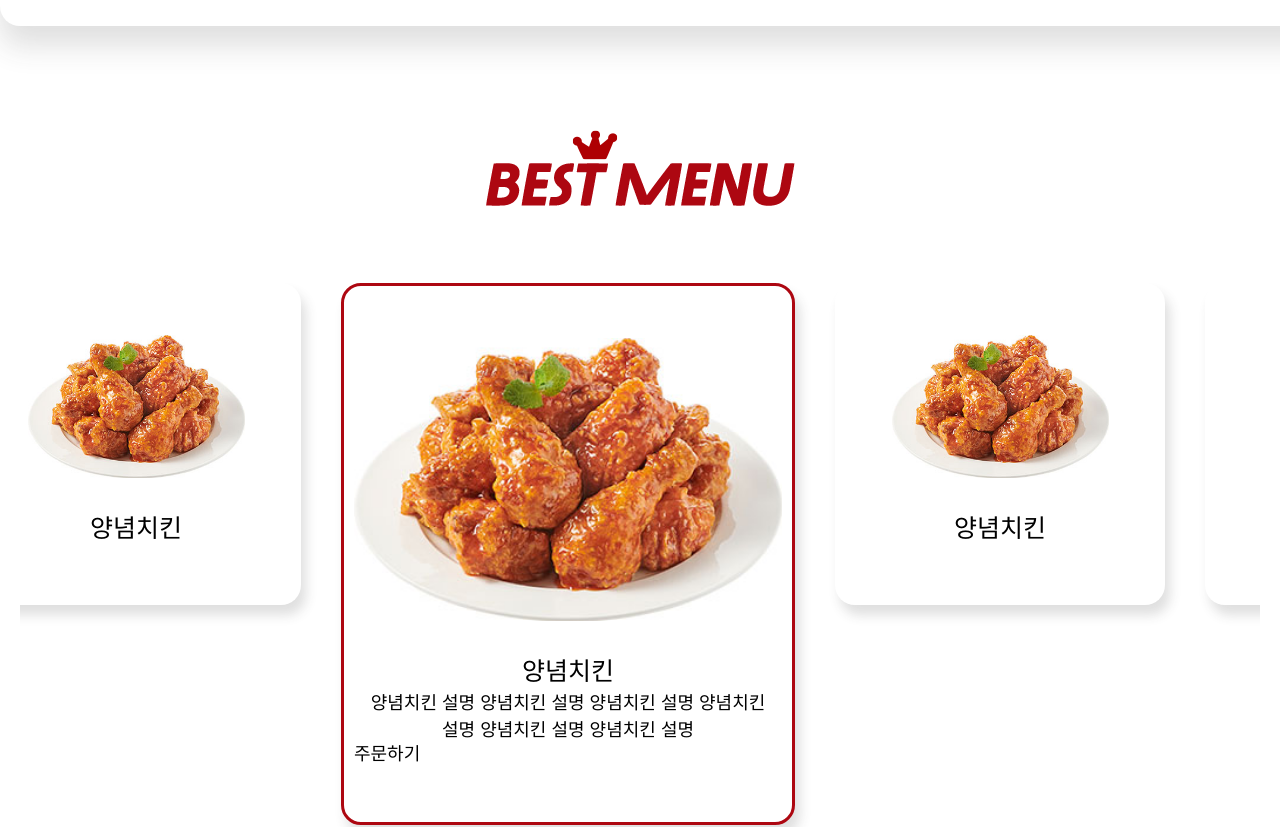
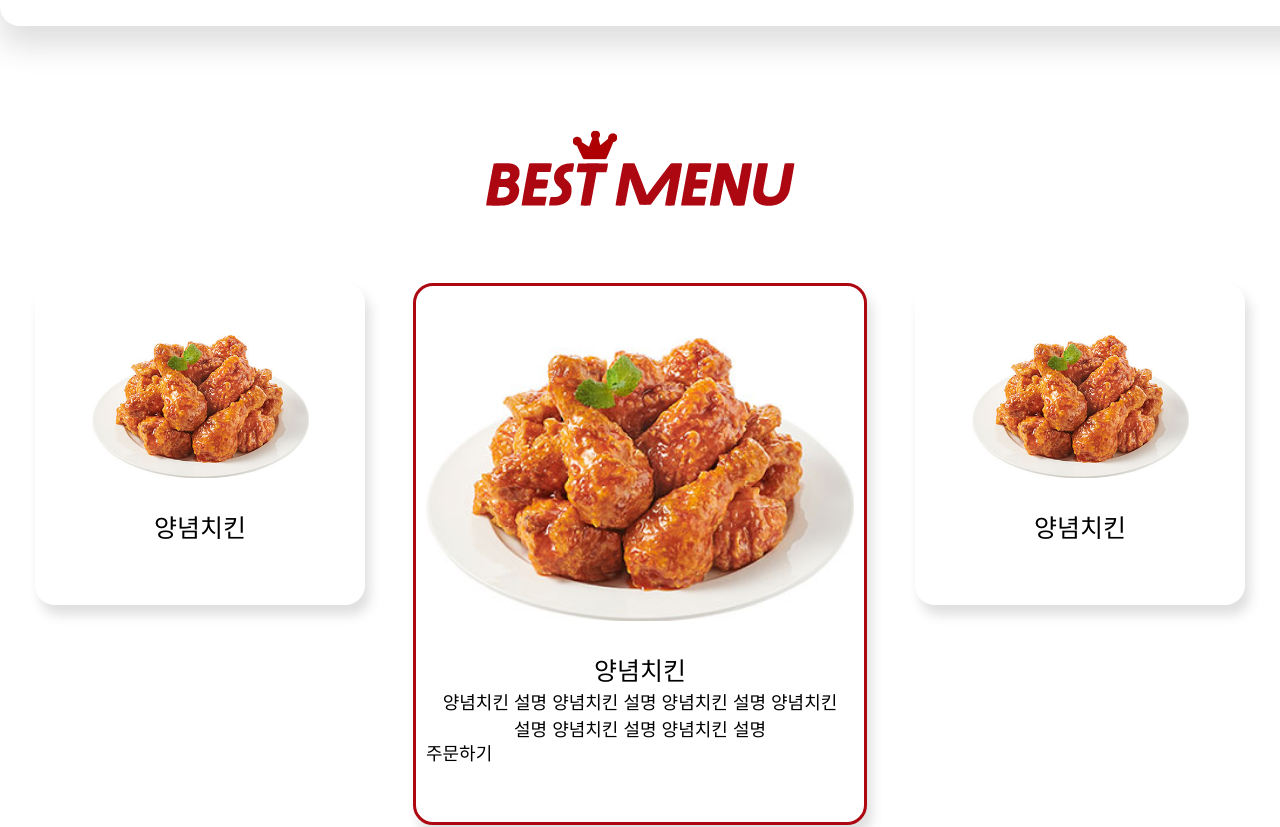
Before and after one commit to youngeun45/pe, a plain HTML site: page index.html in a window 1280 px wide. Shown: the part 948-1775 px from the top of the page. Drawn offline with nearby package versions, Linux system fonts and the light colour scheme.

Commit message:
슬라이드수정

```diff
--- a/index.html
+++ b/index.html
@@ -245,8 +245,8 @@
         },
       });
       var swiper = new Swiper(".main_menu", {
-        slidesPerView: "auto",
-        spaceBetween: 40,
+        slidesPerView: 3,
+        spaceBetween: 80,
         centeredSlides: true,
         loop : true,
         navigation: {
--- a/resources/css/contents.css
+++ b/resources/css/contents.css
@@ -25,7 +25,7 @@
 .main_order ul li .search_inp .input::placeholder{color: #000;font-weight: 500;font-size: 18px;}
 .main_order ul li .search_inp button {display: block;width: 58px; height:58px; background: #ac0711 url(../img/common/ico_search.png) center center no-repeat;position: absolute;top:0;right:0;border-radius:0 22px 22px 0}
 .main_best_menu {padding-top: 104px;}
-.main_best_menu .inner {width: 1240px;}
+.main_best_menu .inner {width: 1240px;overflow: hidden;}
 .main_best_menu h3{text-align: center;margin-bottom: 77px;}
 .main_best_menu .menu_txt,.main_best_menu button {display: none;}
 .main_best_menu .swiper-slide div {/*height:325px;*/padding: 52px 10px 59px;box-shadow: 5px 10px 12px 0 rgba(58, 58, 58, 0.16);text-align: center;border-radius:20px;background: #fff;}
@@ -34,10 +34,11 @@
 .main_best_menu .swiper-slide-active .menu_txt,
 .main_best_menu .swiper-slide-active button {display: block;}
 .main_best_menu .swiper-slide-active img {width: 100%;;}
-.main_best_menu .swiper-slide {/*transform:scale(0.886)*/width: 330px!important;}
-.main_best_menu .swiper-slide.swiper-slide-active {/*transform:scale(1.217) ;*/width: 454px !important;}
+.main_best_menu .swiper-slide {position: relative;}
+.main_best_menu .swiper-slide div {width: 330px;position: absolute;left:50%;transform: translateX(-50%);}
+.main_best_menu .swiper-slide-active div {width: 454px;}
+
 .main_best_menu .swiper-slide.swiper-slide-active div {border:3px solid #ad0711;}
-.main_best_menu .swiper-wrapper {margin-left: -72px;}
 .main_best_menu .control>button {display: block;;position: absolute;top: 50%;z-index: 10;margin-top: -27px;}
 .main_best_menu .control .btn_prev {left: 50%;margin-left: -750px;background: #ad0711 url('../img/common/ico_arrow_1.png');width: 31px;height: 54px;font-size: 0;color: transparent;cursor: pointer;}
 .main_best_menu .control .btn_next {right: 50%;margin-right: -750px;background: #ad0711 url('../img/common/ico_arrow_2.png');width: 31px;height: 54px;font-size: 0;color: transparent;cursor: pointer;}
```
